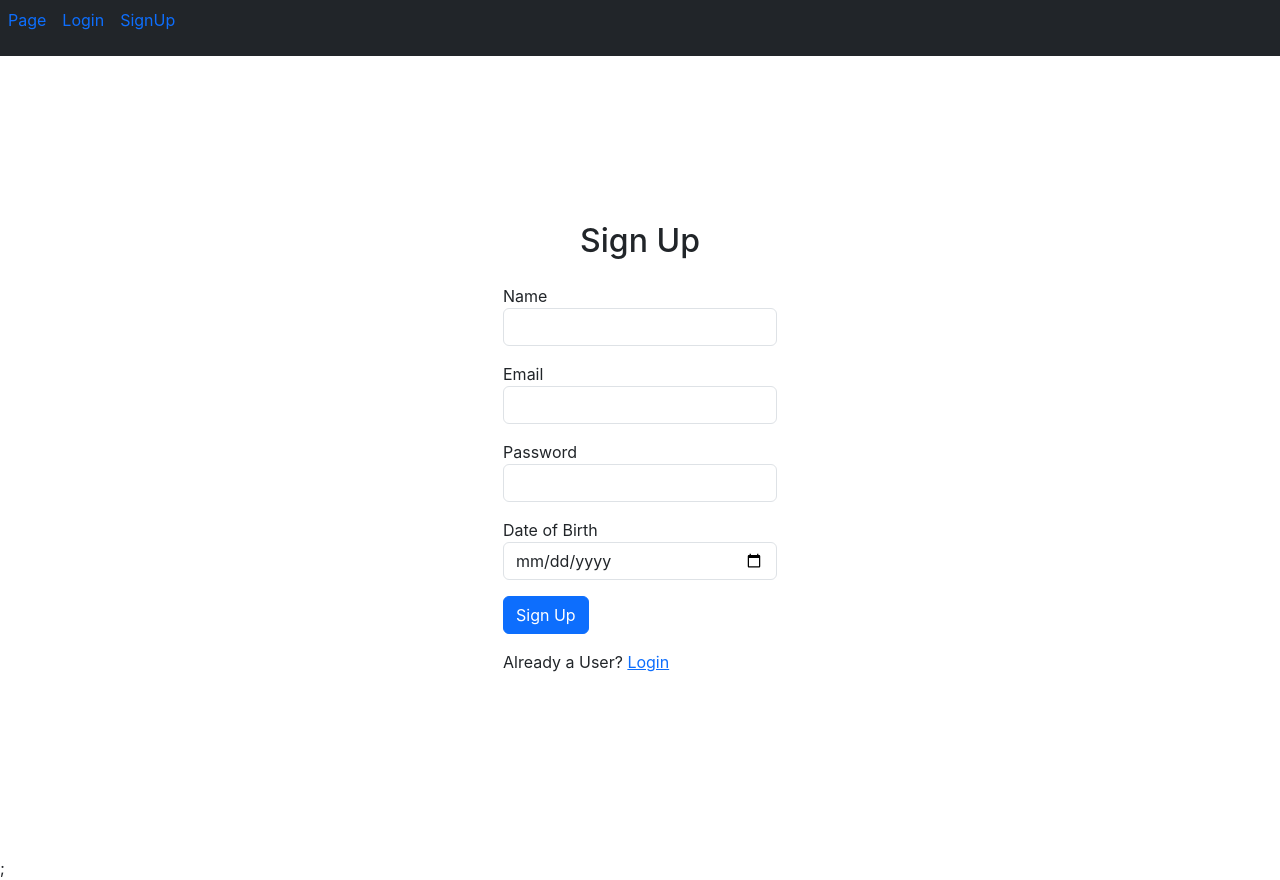
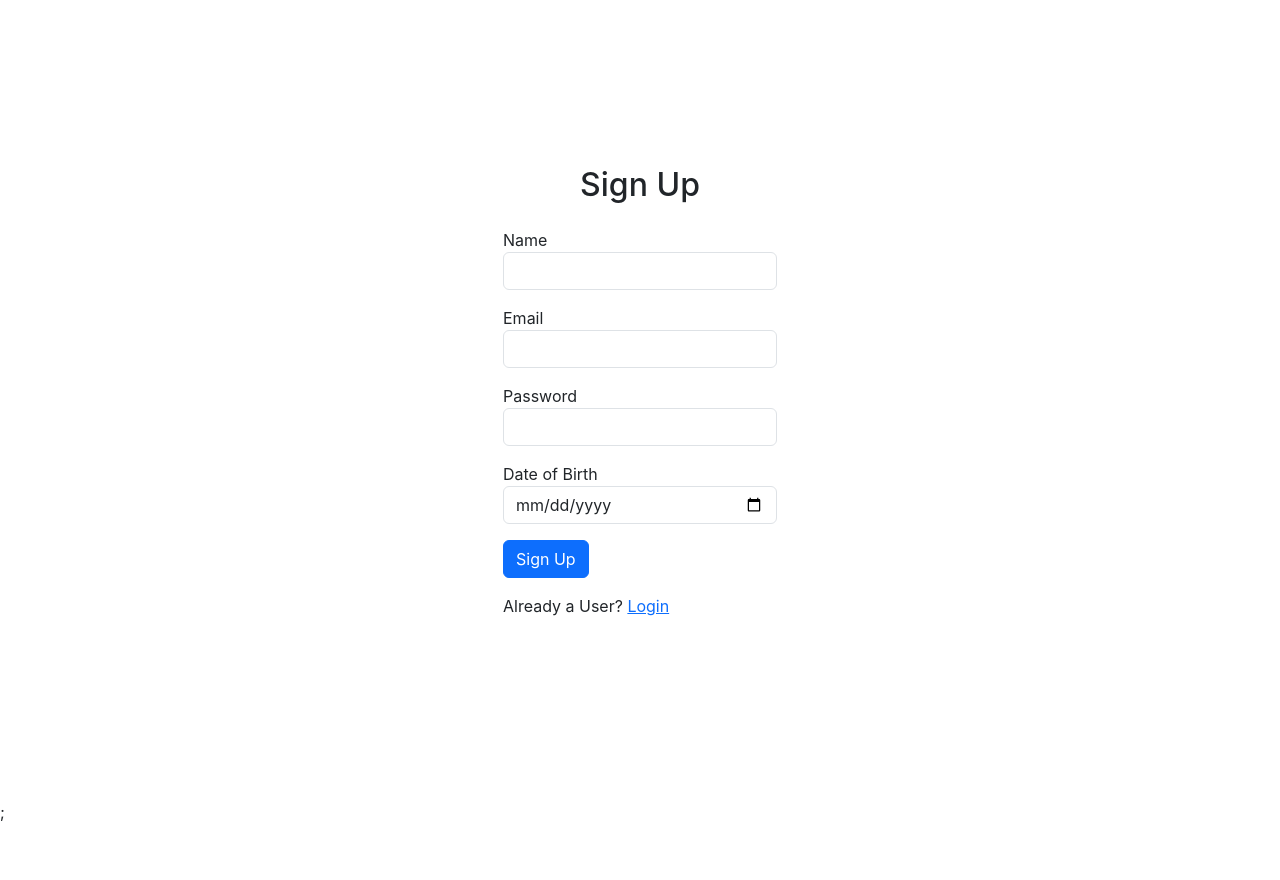
Before and after one commit to AjayAtDrap/DragBoom, a React (Create React App) app: page /signup in a window 1280 px wide. After the commit the page ends 824 px from the top, so only its background shows below. Built offline with nearby package versions, Linux system fonts and the light colour scheme.

Commit message:
navbar issue done

```diff
--- a/src/App.js
+++ b/src/App.js
@@ -3,7 +3,6 @@ import Signup from "./component/Signup";
 import Grapes from "./component/Grapes";
 import Login from "./component/Login";
 import Page from "./component/Page";
-import Navbar from "./component/Navbar";
 
 const appRouter = createBrowserRouter([
   {
@@ -28,7 +27,6 @@ const appRouter = createBrowserRouter([
 function App() {
   return (
     <>
-      <Navbar />
       <RouterProvider router={appRouter} />;
     </>
   );
--- a/src/component/Grapes.js
+++ b/src/component/Grapes.js
@@ -2,6 +2,7 @@ import React, { useEffect } from "react";
 import grapesjs from "grapesjs";
 import "grapesjs/dist/css/grapes.min.css";
 import "../styles/main.css";
+import Navbar from "./Navbar";
 
 const GrapesEditor = () => {
   const projectID = "1";
@@ -304,6 +305,8 @@ const GrapesEditor = () => {
   }, []);
 
   return (
+    <>
+      <Navbar />
       <div className="container-fluid">
         <div className="row">
           <div className="col-md-12 panel__top">
@@ -330,6 +333,7 @@ const GrapesEditor = () => {
           </div>
         </div>
       </div>
+    </>
   );
 };
 
--- a/src/component/Navbar.js
+++ b/src/component/Navbar.js
@@ -1,13 +1,13 @@
 import React from "react";
-
+import { Link } from "react-router-dom";
 const Navbar = () => {
   return (
-    <nav className="navbar bg-dark text-white">
+    <div className="navbar bg-dark text-white">
       <ul className="d-flex list-unstyled  ">
         <li className="mx-2">
-          <a className="text-decoration-none" href="/page">
+          <Link className="text-decoration-none" to="/page">
             Page
-          </a>
+          </Link>
         </li>
         <li className="mx-2">
           <a className="text-decoration-none" href="/Login">
@@ -20,7 +20,8 @@ const Navbar = () => {
           </a>
         </li>
       </ul>
-    </nav>
+      <div></div>
+    </div>
   );
 };
 
```
Lines whose indentation alone changed are shown as unchanged.
